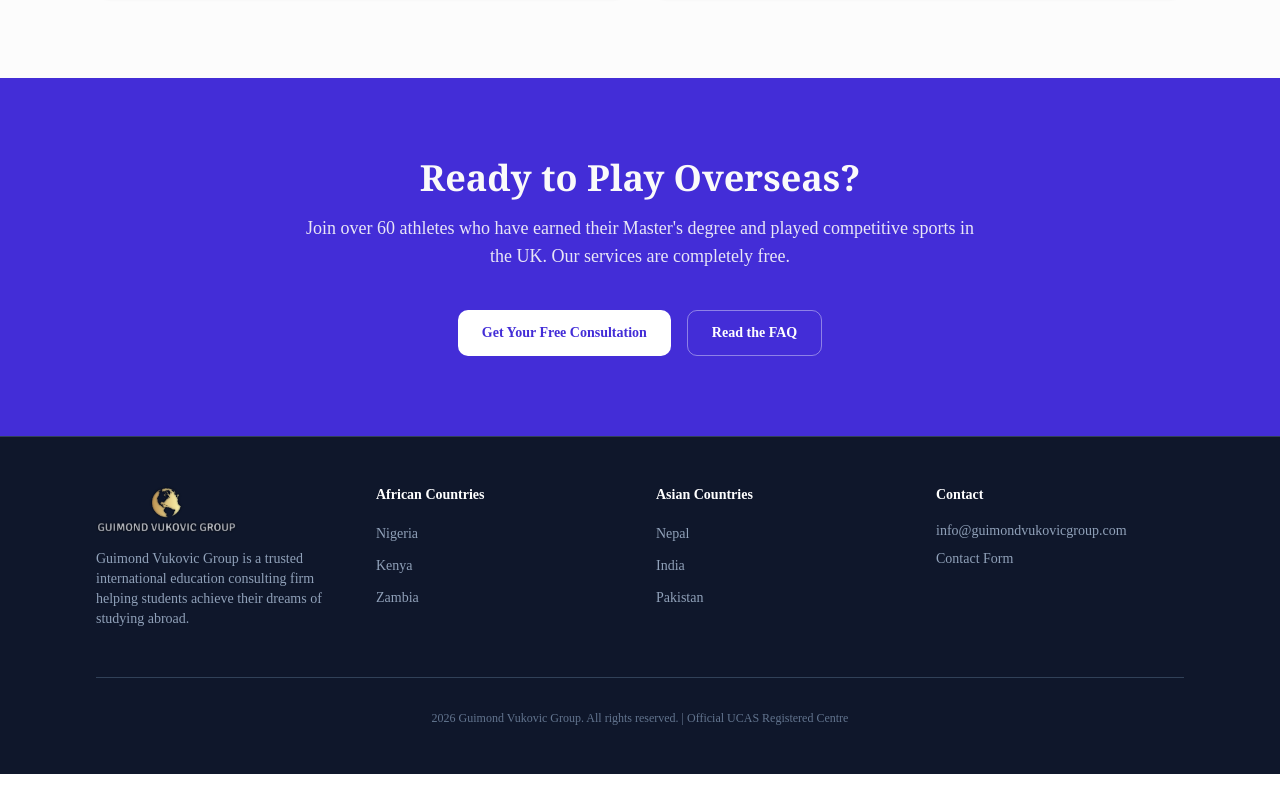
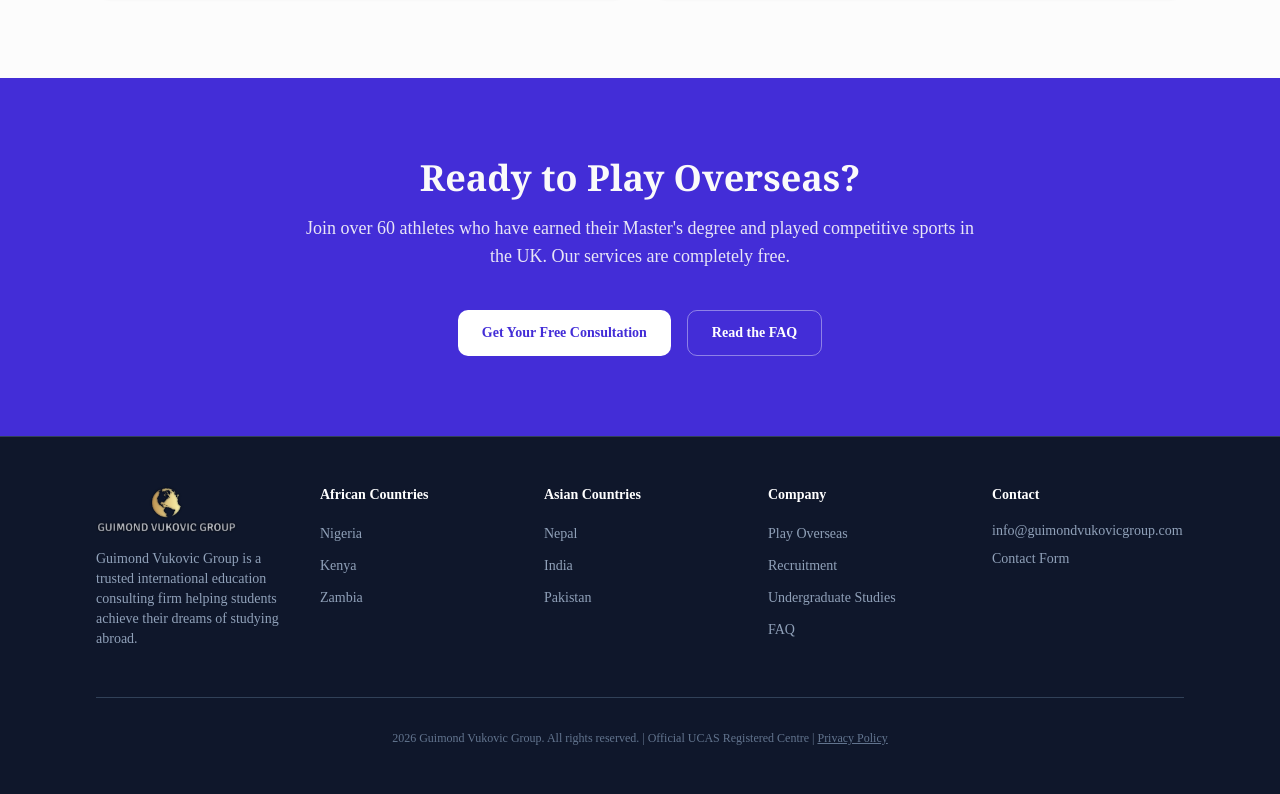
Before and after one commit to jam0tto/gvg-seo-next-app, a Next.js app: page / in a window 1280 px wide. Shown: the part 2880-3674 px from the top of the page. Built offline with nearby package versions, Linux system fonts and the light colour scheme.

Commit message:
footer links and sitemap

```diff
--- /dev/null
+++ b/app/sitemap.ts
@@ -0,0 +1,45 @@
+import { MetadataRoute } from "next"
+
+const BASE_URL = "https://www.guimondvukovicgroup.com"
+
+const sports = [
+  "basketball", "volleyball", "soccer", "american-football", "rugby",
+  "lacrosse", "water-polo", "field-hockey", "ice-hockey", "netball",
+  "beach-volleyball", "tennis", "swimming", "diving", "track-and-field",
+  "cross-country", "golf", "squash", "badminton", "martial-arts",
+  "judo", "taekwondo", "cheer", "ultimate",
+]
+
+const countries = ["nigeria", "kenya", "zambia", "india", "nepal", "pakistan"]
+
+export default function sitemap(): MetadataRoute.Sitemap {
+  const now = new Date()
+
+  const staticRoutes: MetadataRoute.Sitemap = [
+    { url: BASE_URL, lastModified: now, changeFrequency: "weekly", priority: 1.0 },
+    { url: `${BASE_URL}/play-overseas-information`, lastModified: now, changeFrequency: "monthly", priority: 0.9 },
+    { url: `${BASE_URL}/african-students`, lastModified: now, changeFrequency: "monthly", priority: 0.8 },
+    { url: `${BASE_URL}/asian-students`, lastModified: now, changeFrequency: "monthly", priority: 0.8 },
+    { url: `${BASE_URL}/recruitment`, lastModified: now, changeFrequency: "monthly", priority: 0.7 },
+    { url: `${BASE_URL}/undergraduate-studies`, lastModified: now, changeFrequency: "monthly", priority: 0.7 },
+    { url: `${BASE_URL}/contact`, lastModified: now, changeFrequency: "monthly", priority: 0.7 },
+    { url: `${BASE_URL}/faq`, lastModified: now, changeFrequency: "monthly", priority: 0.6 },
+    { url: `${BASE_URL}/privacy-policy`, lastModified: now, changeFrequency: "yearly", priority: 0.3 },
+  ]
+
+  const countryRoutes: MetadataRoute.Sitemap = countries.map((country) => ({
+    url: `${BASE_URL}/countries/${country}`,
+    lastModified: now,
+    changeFrequency: "monthly",
+    priority: 0.7,
+  }))
+
+  const sportRoutes: MetadataRoute.Sitemap = sports.map((sport) => ({
+    url: `${BASE_URL}/sports/${sport}`,
+    lastModified: now,
+    changeFrequency: "monthly",
+    priority: 0.6,
+  }))
+
+  return [...staticRoutes, ...countryRoutes, ...sportRoutes]
+}
--- a/components/footer.tsx
+++ b/components/footer.tsx
@@ -13,11 +13,18 @@ const asianCountries = [
   { label: "Pakistan", href: "/countries/pakistan" },
 ]
 
+const companyLinks = [
+  { label: "Play Overseas", href: "/play-overseas-information" },
+  { label: "Recruitment", href: "/recruitment" },
+  { label: "Undergraduate Studies", href: "/undergraduate-studies" },
+  { label: "FAQ", href: "/faq" },
+]
+
 export function Footer() {
   return (
     <footer className="border-t border-slate-700 bg-slate-900">
       <div className="mx-auto max-w-6xl px-4 py-12 sm:px-6 lg:px-8">
-        <div className="grid gap-8 md:grid-cols-4">
+        <div className="grid gap-8 md:grid-cols-5">
           <div className="md:col-span-1">
             <Link href="/">
               <Image src="/GVG_logo.png" alt="Guimond Vukovic Group" width={80} height={48} className="h-12 w-auto" />
@@ -60,6 +67,22 @@ export function Footer() {
           </div>
 
           <div>
+            <h3 className="mb-4 text-sm font-semibold text-white">Company</h3>
+            <ul className="space-y-2">
+              {companyLinks.map((link) => (
+                <li key={link.href}>
+                  <Link
+                    href={link.href}
+                    className="text-sm text-slate-400 transition-colors hover:text-white"
+                  >
+                    {link.label}
+                  </Link>
+                </li>
+              ))}
+            </ul>
+          </div>
+
+          <div>
             <h3 className="mb-4 text-sm font-semibold text-white">Contact</h3>
             <ul className="space-y-2 text-sm text-slate-400">
               <li>
@@ -78,7 +101,10 @@ export function Footer() {
 
         <div className="mt-12 border-t border-slate-700 pt-8">
           <p className="text-center text-xs text-slate-500">
-            {new Date().getFullYear()} Guimond Vukovic Group. All rights reserved. | Official UCAS Registered Centre
+            {new Date().getFullYear()} Guimond Vukovic Group. All rights reserved. | Official UCAS Registered Centre |{" "}
+            <Link href="/privacy-policy" className="underline hover:text-slate-300">
+              Privacy Policy
+            </Link>
           </p>
         </div>
       </div>
```
Also changed, not shown: 1 other file (tests, documents, lock files or other folders).
